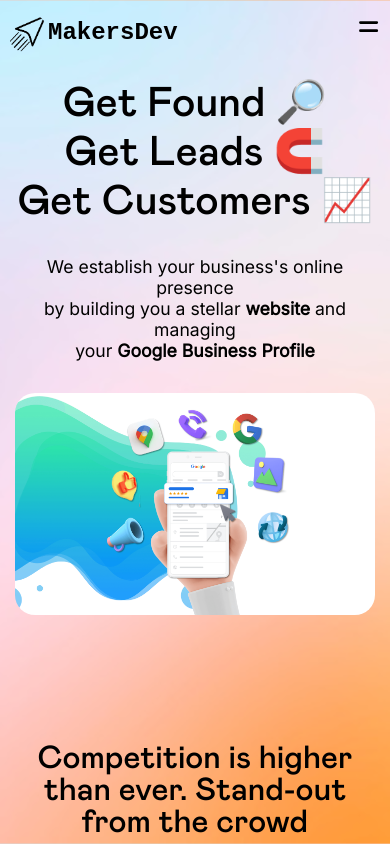
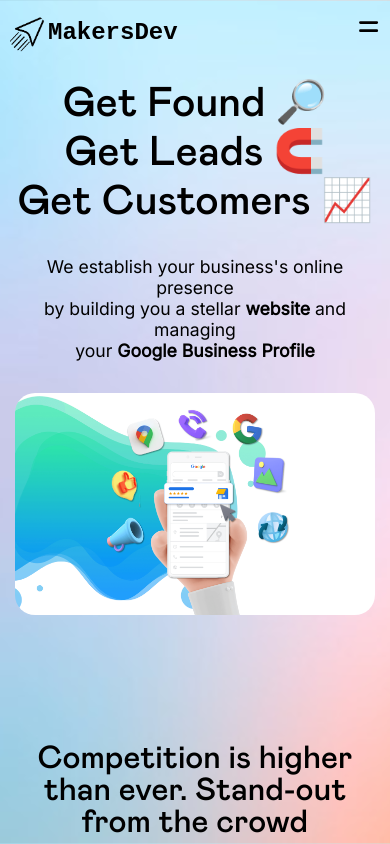
Before and after one commit to Kamo-Chip/WebLaunchZA, a React (Create React App) app: page / in a window 390 px wide. Shown: the top 844 px of the page. Built offline with nearby package versions, Linux system fonts and the light colour scheme.

Commit message:
Changed background

```diff
--- a/src/styles/App.css
+++ b/src/styles/App.css
@@ -82,8 +82,8 @@ h2 {
     margin-bottom: 1rem !important;
   }
   body {
-    background-position: left;
+    background-image: url("../images/bgmobile.jpg");
+    background-position: center;
     background-size: cover;
-    background-attachment: fixed;
   }
 }/*# sourceMappingURL=App.css.map */
--- a/src/styles/App.scss
+++ b/src/styles/App.scss
@@ -85,8 +85,8 @@ h2 {
   }
 
   body {
-    background-position: left;
+    background-image: url("../images/bgmobile.jpg");
+    background-position: center;
     background-size: cover;
-    background-attachment: fixed;
   }
 }
```
Also changed, not shown: src/images/bgmobile.jpg (added), 1 other file (tests, documents, lock files or other folders).
